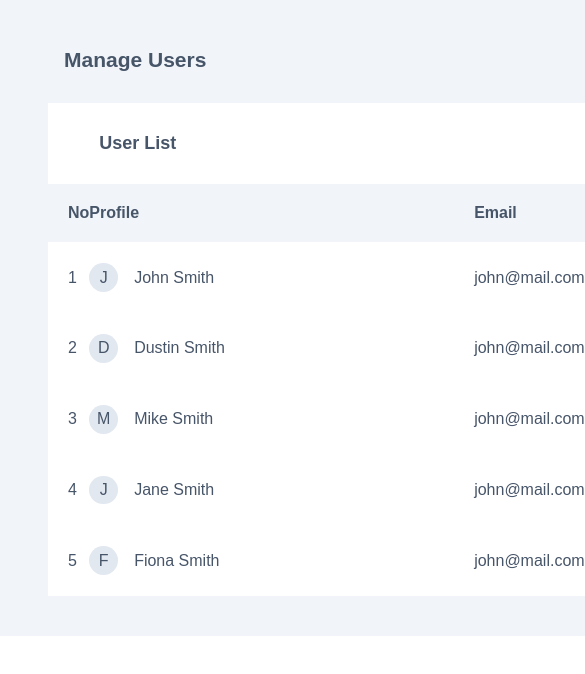
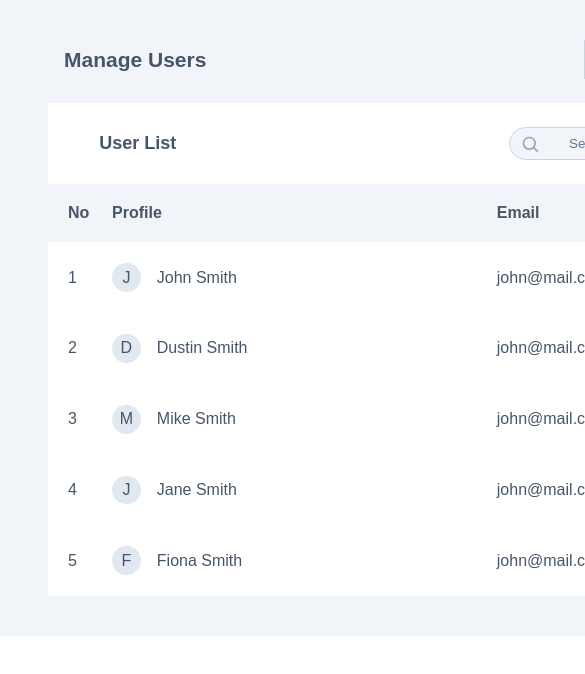
Before and after one commit to mactav1sh/scss-sb, a React (Create React App) app: page / in a window 390 px wide. Shown: the top 674 px of the page, 585 px wide, since content can reach past the window. Built offline with nearby package versions, Linux system fonts and the light colour scheme.

Commit message:
added table responsiveness

```diff
--- a/src/components/button/Button.scss
+++ b/src/components/button/Button.scss
@@ -38,9 +38,13 @@
 }
 
 .btn--edit {
-  color: $cyan;
+  &:hover {
+    color: $cyan;
+  }
 }
 
 .btn--delete {
-  color: $red;
+  &:hover {
+    color: $red;
+  }
 }
--- a/src/components/pageLayout/PageLayout.scss
+++ b/src/components/pageLayout/PageLayout.scss
@@ -1,4 +1,5 @@
 @use '../../styles/partials/base/_variables.scss' as *;
+@use '../../styles/partials/base/mixins' as *;
 
 .page-layout {
   background-color: $slate-100;
@@ -6,7 +7,17 @@
   width: fit-content;
 
   .wrapper {
-    max-width: $size-screen-lg;
+    max-width: $s-2xl; // fix
+
+    @include mq(md) {
+      max-width: $s-3xl; // fix
+    }
+    @include mq(lg) {
+      max-width: $s-4xl; // fix
+    }
+    @include mq(xl) {
+      max-width: none; // fix
+    }
   }
 
   .header {
--- a/src/components/table/Table.scss
+++ b/src/components/table/Table.scss
@@ -1,7 +1,18 @@
 @use '../../styles/partials/base/variables' as *;
 
+.table-container {
+  overflow-x: auto;
+
+  // Hide scrollbar
+  -ms-overflow-style: none; /* IE and Edge */
+  scrollbar-width: none; /* Firefox */
+  &::-webkit-scrollbar {
+    display: none;
+  }
+}
+
 .usersTable {
-  // width: 100%;
+  width: 100%;
   color: $slate-600;
   border-collapse: collapse;
 }
@@ -11,7 +22,6 @@
   text-align: left;
   text-transform: capitalize;
   th {
-    // width: 100%;
     font-size: 16px;
     padding-top: 20px;
     padding-bottom: 20px;
@@ -23,7 +33,7 @@
   }
 
   .index {
-    width: 4rem;
+    min-width: 4rem;
   }
   .name {
     min-width: 20rem;
@@ -32,7 +42,7 @@
     min-width: 15rem;
   }
   .role {
-    width: 8rem;
+    min-width: 8rem;
   }
 
   .buttons {
--- a/src/components/table/Table.tsx
+++ b/src/components/table/Table.tsx
@@ -7,7 +7,7 @@ interface IProps {
 
 const Table = ({ data }: IProps) => {
   return (
-    <>
+    <div className="table-container">
       <table className="usersTable">
         <thead>
           <tr className="tableHead">
@@ -32,7 +32,7 @@ const Table = ({ data }: IProps) => {
         </tbody>
       </table>
       {!data && <p className="data__message">No data available.</p>}
-    </>
+    </div>
   );
 };
 
--- a/src/components/tableRow/TableRow.scss
+++ b/src/components/tableRow/TableRow.scss
@@ -4,9 +4,13 @@
 .tableRow {
   color: $slate-600;
   background-color: #fff;
+  transition: all 0.2s cubic-bezier(0.3, 0, 0.5, 1);
+
+  &:hover {
+    background-color: $slate-50;
+  }
 
   td {
-    // width: 100%;
     font-size: 16px;
     padding-top: 20px;
     padding-bottom: 20px;
@@ -18,7 +22,7 @@
   }
 
   .index {
-    width: 4rem;
+    min-width: 4rem;
   }
   .name {
     min-width: 20rem;
@@ -27,7 +31,7 @@
     min-width: 15rem;
   }
   .role {
-    width: 8rem;
+    min-width: 8rem;
   }
 
   .buttons {
--- a/src/styles/partials/base/_mixins.scss
+++ b/src/styles/partials/base/_mixins.scss
@@ -7,26 +7,23 @@
   background-color: rgba($color: $color, $alpha: $opacity);
 }
 
-@mixin breakpoint($size) {
-  @if $size == 'sm' {
+@mixin mq($size) {
+  @if $size == sm {
     @media (min-width: 640px) {
       @content;
     }
   }
-  @if $size == 'md' {
-    // return
+  @if $size == md {
     @media (min-width: 768px) {
       @content;
     }
   }
-  @if $size == 'lg' {
-    // return
+  @if $size == lg {
     @media (min-width: 1024px) {
       @content;
     }
   }
-  @if $size == 'xl' {
-    // return
+  @if $size == xl {
     @media (min-width: 1280px) {
       @content;
     }
--- a/src/styles/partials/base/_variables.scss
+++ b/src/styles/partials/base/_variables.scss
@@ -16,9 +16,15 @@ $red: #f43f5e;
 
 // FONT SIZES
 
-// SPACES
-
-// MAX WIDTH
-$size-screen-sm: 640px;
-$size-screen-md: 768px;
-$size-screen-lg: 1024px;
+// SIZES
+$s-xs: 20rem; /* 320px */
+$s-sm: 24rem; /* 384px */
+$s-md: 28rem; /* 448px */
+$s-lg: 32rem; /* 512px */
+$s-xl: 36rem; /* 576px */
+$s-2xl: 42rem; /* 672px */
+$s-3xl: 48rem; /* 768px */
+$s-4xl: 56rem; /* 896px */
+$s-5xl: 64rem; /* 1024px */
+$s-6xl: 72rem; /* 1152px */
+$s-7xl: 80rem; /* 1280px */
--- a/src/styles/style.css
+++ b/src/styles/style.css
@@ -7,7 +7,7 @@
 }
 
 body {
-  font-family: sans-serif;
+  font-family: 'Courier New', Courier, monospace;
 }
 
 .blackoverlay {
```
